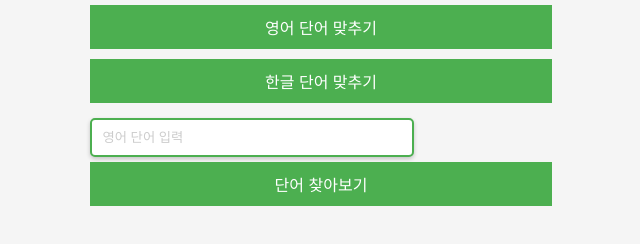
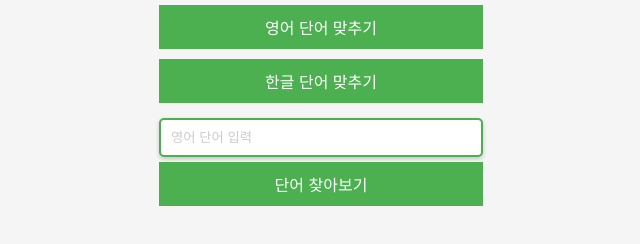
Before and after one commit to daeryuk/english-test, a plain HTML site: page index.html in a window 1280 px wide. Shown: the part 108-352 px from the top of the page, without its empty margins (319-959 px from the left). Drawn offline with Linux system fonts and the light colour scheme.

Commit message:
입력폼 css 가운데 정렬 추가

```diff
--- a/test.css
+++ b/test.css
@@ -12,7 +12,11 @@ h1 {
   color: #333;
   margin-top: 50px;
 }
-
+#searchWord-container {
+  display: flex;
+  flex-direction: column;
+  align-items: center;
+}
 #searchWord-input {
   width: 300px; /* 입력 필드의 너비를 설정합니다. */
   padding: 10px; /* 내부 여백을 추가하여 텍스트 입력 시 공간을 넓혀줍니다. */
```
